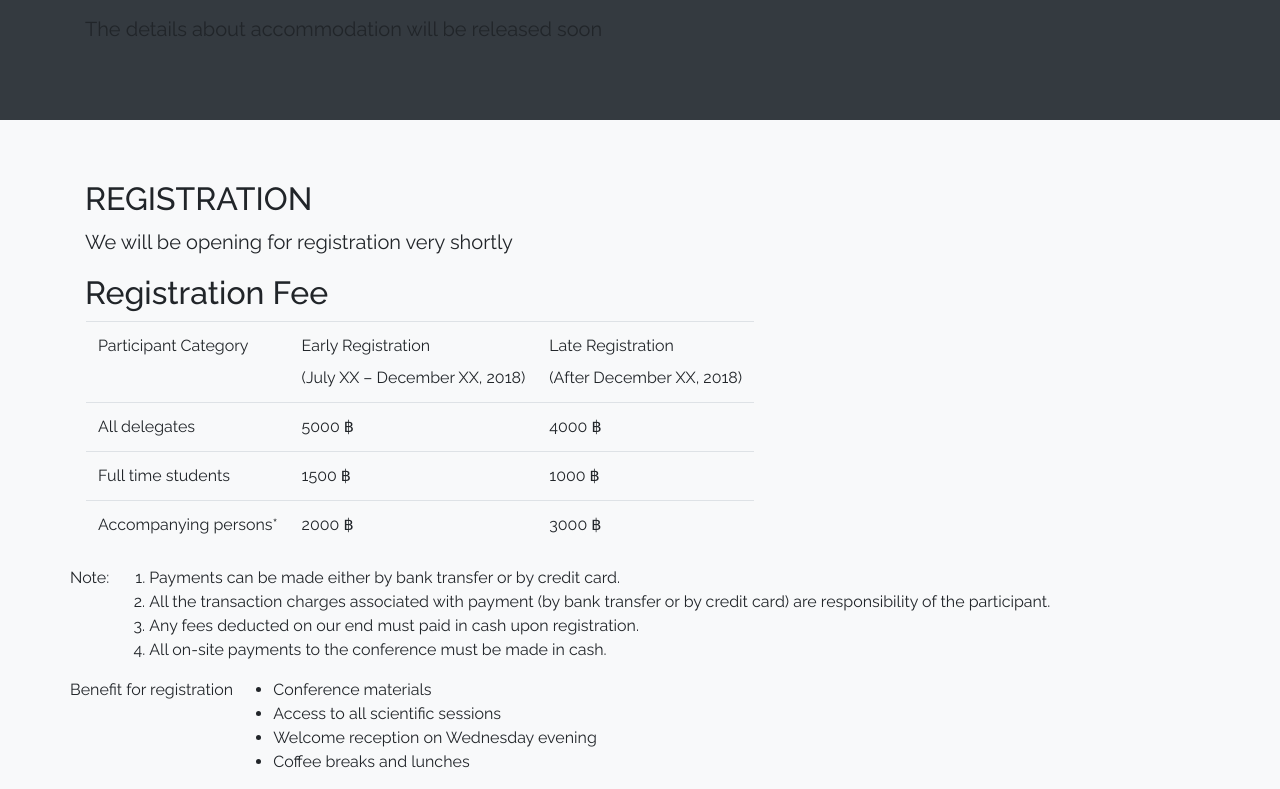
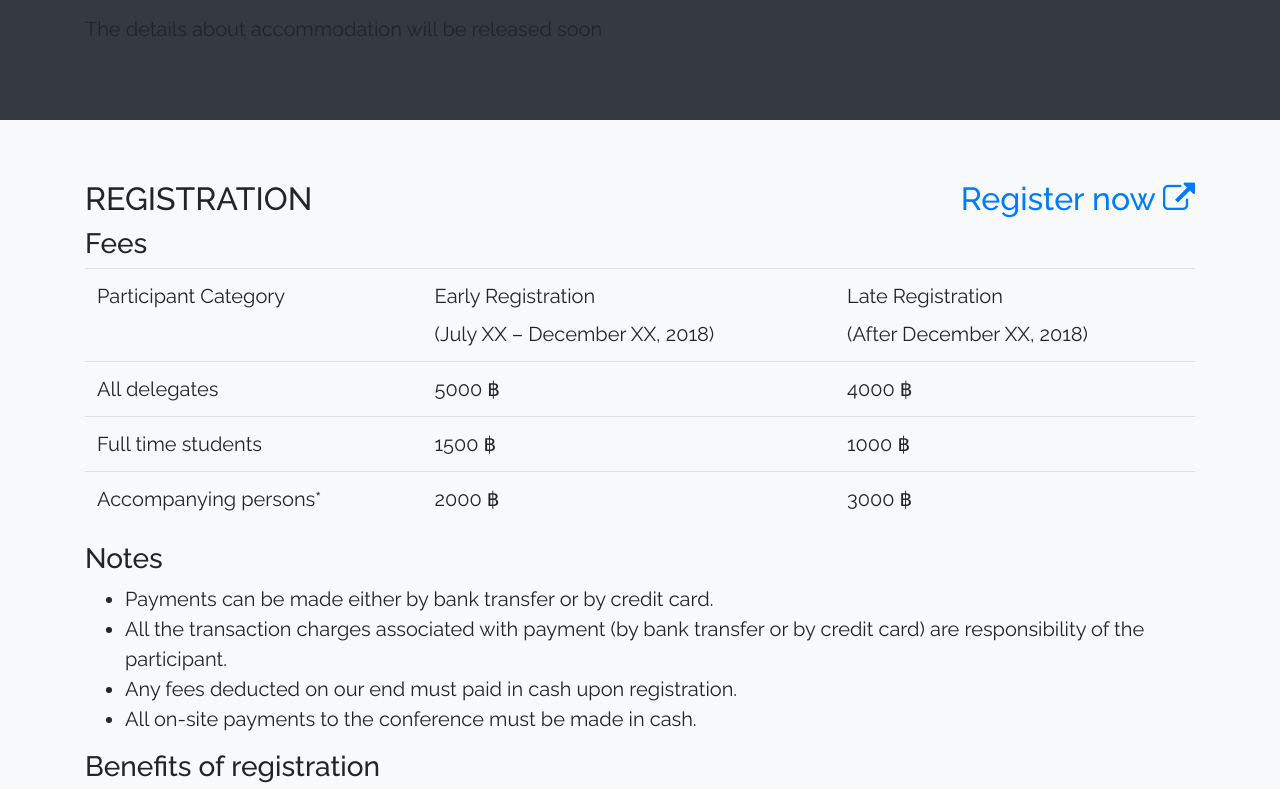
Before and after one commit to ist-fr/2019, a Vue app: page / in a window 1280 px wide. Shown: the part 4431-5220 px from the top of the page. Built offline with nearby package versions, Linux system fonts and the light colour scheme; what vue-scrollactive, vuetable-2 would draw is missing.

Commit message:
Registration overhaul

```diff
--- a/src/components/Facelift/Registration.vue
+++ b/src/components/Facelift/Registration.vue
@@ -1,31 +1,27 @@
 <template>
-  <section id="registration">
+  <section class="lead" id="registration">
     <div class="container">
       <div class="row">
-        <div class="col-lg-12 mx-auto">
+        <div class="col-lg-6 mx-auto">
           <h2>REGISTRATION</h2>
-          <p class="lead">We will be opening for registration very shortly</p>
-
-          <div class="row justify-content-md-center">
-        <!-- <label>Registration Fee</label> -->
-        <div class="col-sm"> </div>
-        <div class="col-sm">
-        <!-- <b-table :items="prices"></b-table> -->
         </div>
-        <div class="col-sm"> </div>
+        <div class="col-lg-6 text-right">
+          <h2><a href="/form/register">Register now <i class="fa fa-external-link"></i></a></h2>
         </div>
-    <div class="justify-content-md-center">
-
-        <h2>Registration Fee</h2>
-        <tr>
+        <div class="col-lg-12 justify-content-md-center">
+          <h3>Fees</h3>
+            <table class="table">
+              <tbody>
+                <tr class="head">
+                  <td><label class="title">Participant Category</label></td>
                   <td>
-            <table class="table">
-                <tbody><tr class="head">
-                <td><label class="title">Participant Category</label></td>
-                <td><label class="title">Early Registration</label><br>
-                    (July XX – December XX, 2018)</td>
-                <td><label class="title">Late Registration</label><br>
-                    (After December XX, 2018)</td>
+                    <label class="title">Early Registration</label><br>
+                    (July XX – December XX, 2018)
+                  </td>
+                  <td>
+                    <label class="title">Late Registration</label><br>
+                    (After December XX, 2018)
+                  </td>
                 </tr>
                 <tr>
                   <td>All delegates</td>
@@ -42,35 +38,24 @@
                   <td>2000 ฿</td>
                   <td>3000 ฿</td>
                 </tr>
-            </tbody></table>
-            </td>
-        </tr>
+              </tbody>
+            </table>
           </div>
-    <b-row>
-    <p class="note">
-        <label class="paccon-blue">Note:</label>
-    </p>
-
-    <ol class="registration">
+          <div class="col-lg-12">
+          <h3>Notes</h3>
+          <ul class="registration">
             <li>Payments can be made either by bank transfer or by credit card.</li>
-        <li>All the transaction charges associated with payment (by bank transfer or by credit card) are
-        responsibility of the participant.</li>
+            <li>All the transaction charges associated with payment (by bank transfer or by credit card) are responsibility of the participant.</li>
             <li>Any fees deducted on our end must paid in cash upon registration.</li>
             <li>All on-site payments to the conference must be made in cash.</li>
-    </ol>
-    </b-row>
-    <b-row>
-    <p class="note">
-            <label class="paccon-blue">Benefit for registration</label>
-    </p>
+          </ul>
+          <h3>Benefits of registration</h3>
           <ul class="registration">
             <li>Conference materials</li>
             <li>Access to all scientific sessions</li>
             <li>Welcome reception on Wednesday evening</li>
             <li>Coffee breaks and lunches</li>
           </ul>
-    </b-row>
-
         </div>
       </div>
     </div>
@@ -78,7 +63,6 @@
 </template>
 
 <script>
-import register from '@/components/Register/Register'
 export default {
   data () {
     return {
@@ -95,9 +79,6 @@ export default {
         }
       ]
     }
-  },
-  components: {
-    register
   }
 }
 </script>
--- a/src/router/index.js
+++ b/src/router/index.js
@@ -1,6 +1,7 @@
 import Vue from 'vue'
 import Router from 'vue-router'
 import SubmissionForm from '@/components/Register/Submit'
+import RegistrationForm from '@/components/Register/Register'
 import FAQForm from '@/components/Register/Question'
 import Home from '@/components/Facelift/Home'
 
@@ -57,6 +58,10 @@ export default new Router({
       component: Home
     },
     {
+      path: '/form/registration',
+      component: RegistrationForm
+    },
+    {
       path: '/form/submission',
       component: SubmissionForm
     },
```
Lines whose indentation alone changed are shown as unchanged.
